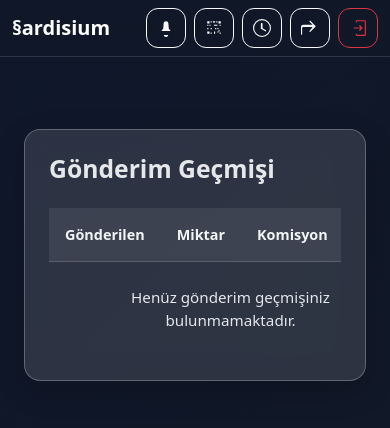
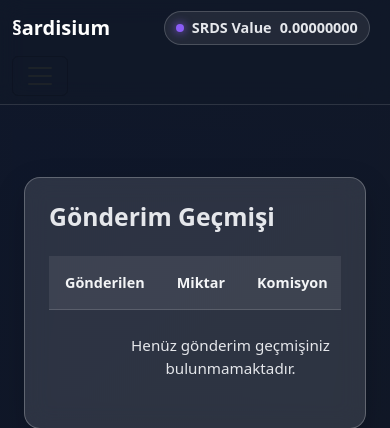
Before and after one commit to ardagencer1206/wallet, a Flask app: page /history in a window 390 px wide. Shown: the top 428 px of the page. Before the commit the page ends 381 px from the top, so only its background shows below. Run offline with Flask 3, Linux system fonts and the light colour scheme; the visitor is signed in with stand-in values (Sample User, id 1); data comes from the database, SQL or seed files in the repository; data that the repository does not hold is empty.

Commit message:
Update base.html

```diff
--- a/templates/base.html
+++ b/templates/base.html
@@ -12,24 +12,24 @@
       .btn-icon{width:40px;height:40px;border-radius:12px;display:grid;place-items:center;padding:0}
       .alert{border-radius:.75rem}
       .btn-gradient{background:linear-gradient(135deg,#8b5cf6,#06b6d4);border:0;color:#0b1020;font-weight:600}
-      /* SRDS Value chip */
-      .metric-chip{
-        display:flex;align-items:center;gap:.5rem;
-        padding:.35rem .7rem;border-radius:999px;
-        background:rgba(255,255,255,.08);border:1px solid rgba(255,255,255,.18);
-        color:#e5e7eb;font-weight:600
-      }
+      .metric-chip{display:flex;align-items:center;gap:.5rem;padding:.35rem .7rem;border-radius:999px;background:rgba(255,255,255,.08);border:1px solid rgba(255,255,255,.18);color:#e5e7eb;font-weight:600}
       .metric-dot{width:8px;height:8px;border-radius:50%;background:#8b5cf6;box-shadow:0 0 10px #8b5cf6}
       .metric-num{font-variant-numeric:tabular-nums}
+      /* mobile spacing */
+      .nav-icon-wrap{gap:.5rem}
+      @media (max-width: 991.98px){
+        .navbar .container{gap:.5rem}
+        .metric-chip{font-size:.9rem}
+      }
     </style>
   </head>
   <body>
     <nav class="navbar navbar-expand-lg">
       <div class="container">
-        <a class="navbar-brand" href="{{ url_for('home') }}">§ardisium</a>
+        <a class="navbar-brand me-2" href="{{ url_for('home') }}">§ardisium</a>
 
-        <!-- SRDS value pill -->
-        <div class="ms-auto me-2 d-none d-md-block">
+        <!-- SRDS value always visible, stacks on mobile -->
+        <div class="d-flex align-items-center ms-auto me-2 order-lg-2">
           <div class="metric-chip" title="SRDS Value = Kasa TRY / Dolaşımdaki SRDS">
             <span class="metric-dot"></span>
             <span>SRDS&nbsp;Value</span>
@@ -39,7 +39,12 @@
           </div>
         </div>
 
-        <div class="d-flex align-items-center gap-2">
+        <button class="navbar-toggler order-lg-3" type="button" data-bs-toggle="collapse" data-bs-target="#navMenu" aria-controls="navMenu" aria-expanded="false" aria-label="Menüyü Aç">
+          <span class="navbar-toggler-icon"></span>
+        </button>
+
+        <div class="collapse navbar-collapse order-lg-4" id="navMenu">
+          <div class="ms-lg-auto d-flex align-items-center nav-icon-wrap flex-wrap">
             {% if current_user.is_authenticated %}
               <a class="btn btn-outline-light btn-icon" href="{{ url_for('notifications') }}" title="Bildirimler">
                 <svg xmlns="http://www.w3.org/2000/svg" width="18" height="18" fill="currentColor" viewBox="0 0 16 16">
@@ -68,18 +73,10 @@
                 </svg>
               </a>
             {% else %}
-            <div class="me-2 d-none d-md-block">
-              <div class="metric-chip" title="SRDS Value = Kasa TRY / Dolaşımdaki SRDS">
-                <span class="metric-dot"></span>
-                <span>SRDS&nbsp;Value</span>
-                <span class="metric-num">
-                  {{ ('%.8f' % (srds_value or 0)) if srds_value is not none else '0.00000000' }}
-                </span>
-              </div>
-            </div>
               <a class="btn btn-outline-light me-2" href="{{ url_for('login') }}">Giriş</a>
               <a class="btn btn-gradient" href="{{ url_for('register') }}">Kayıt</a>
             {% endif %}
+          </div>
         </div>
       </div>
     </nav>
```
Lines whose indentation alone changed are shown as unchanged.
